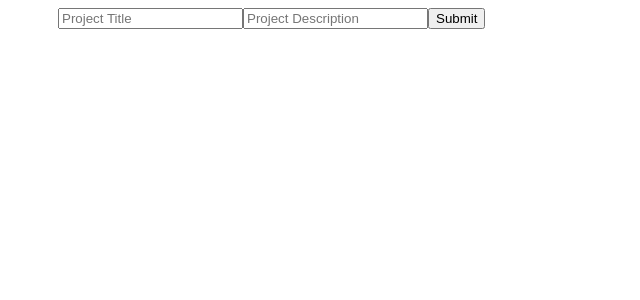
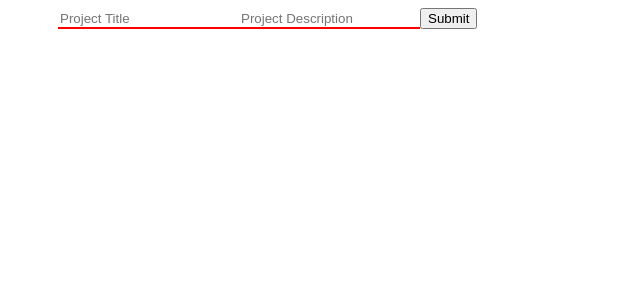
Before and after one commit to Team-Bugged/bug-tracker-client, a React (Create React App) app: page /addproject in a window 1280 px wide. Shown: the top 300 px of the page, without its empty margins (0-640 px from the left). Built offline with nearby package versions, Linux system fonts and the light colour scheme.

Commit message:
addproject

```diff
--- a/src/App.css
+++ b/src/App.css
@@ -107,6 +107,7 @@
   padding: 15px;
   box-sizing: border-box;
   font-size: 14px;
+
 }
 .form button {
   font-family: "Roboto", sans-serif;
@@ -146,3 +147,8 @@
 .membersacc{
   max-width: 30em;
 }
+
+input{
+  border: none;
+    border-bottom: 2px solid red;
+}
--- a/src/components/AddProjectForm.js
+++ b/src/components/AddProjectForm.js
@@ -1,6 +1,7 @@
 import { useState } from "react";
 import { addProject } from "./ServerConnections";
 import { useNavigate } from "react-router-dom";
+import TextField from '@mui/material/TextField';
 
 export const AddProjectForm = () => {
   const navigate = useNavigate();
--- a/src/components/ProjectDetail.js
+++ b/src/components/ProjectDetail.js
@@ -120,12 +120,14 @@ const ProjectDetail = ({ projectID }) => {
           </div>
         </div>
 
-          <BugList bugs={project.bugs} />
+
 
         </Paper>
 
 
+
       )}
+      <BugList bugs={project.bugs} />
 
     </>
   );
--- a/src/pages/AddProject.js
+++ b/src/pages/AddProject.js
@@ -1,4 +1,5 @@
 import { AddProjectForm } from "../components/AddProjectForm";
+
 
 const AddProject = () => {
   return <AddProjectForm />;
```
